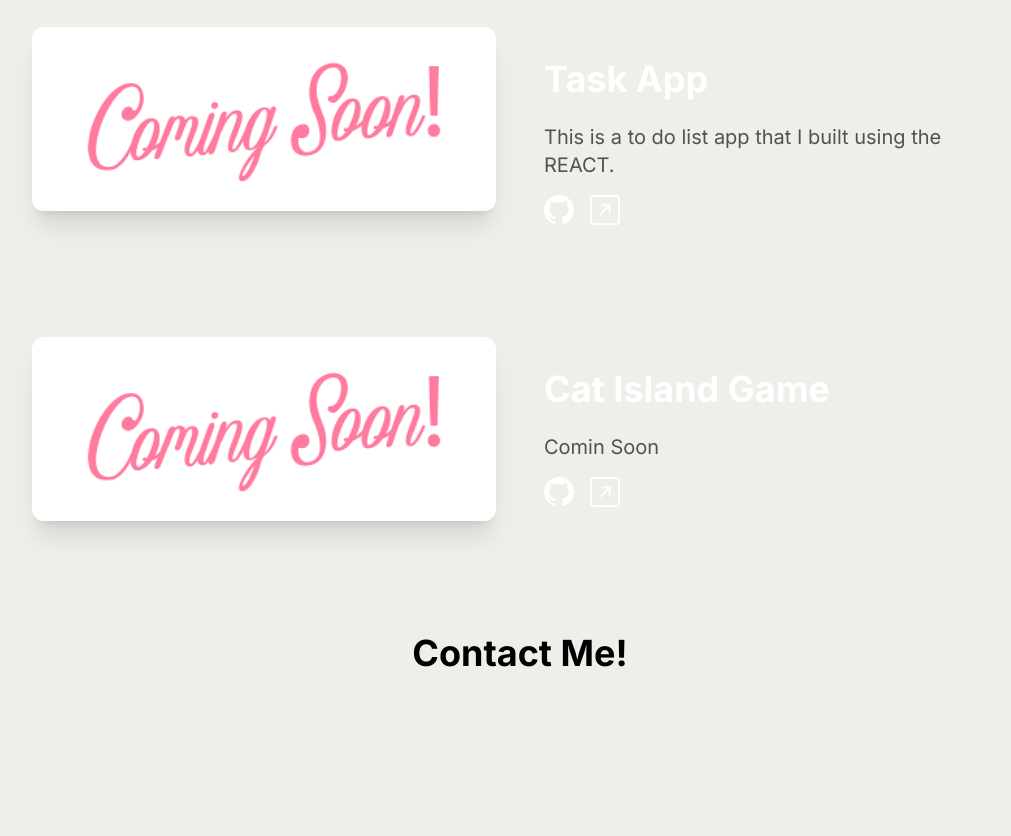
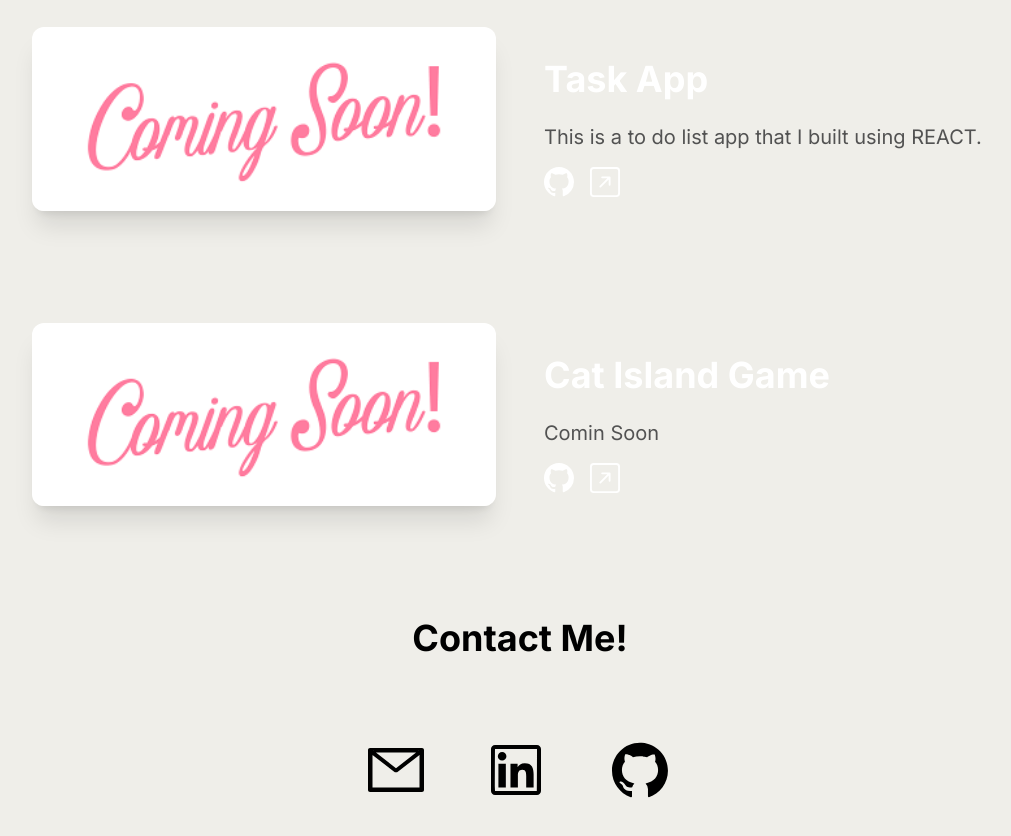
Before and after one commit to sandrab4/Mobile-Portfolio, a Next.js app: page / in a window 1280 px wide. Shown: the part 1480-2316 px from the top of the page, without its empty margins (120-1131 px from the left). Built offline with nearby package versions, Linux system fonts and the light colour scheme.

Commit message:
contact updates

```diff
--- a/src/components/Contact.tsx
+++ b/src/components/Contact.tsx
@@ -1,20 +1,35 @@
 import React from 'react';
-import {
-  AiOutlineMail,
-  AiOutlineLinkedin,
-  AiOutlineGithub,
-} from "react-icons/ai"
+import { AiOutlineMail, AiOutlineLinkedin, AiOutlineGithub } from 'react-icons/ai';
 
 const Contact = () => {
   return (
-    <section id="contact">
-      <div className="my-12 pb-12 md:pt-16 md:pb-48">
-        <h1 className="text-center font-bold text-4xl text-black">
-          Contact Me!
-        </h1>
-          </div>
+    <section id="contact" className="my-12 pb-12 md:pt-16 md:pb-48">
+      <h1 className="text-center font-bold text-4xl text-black transform hover:scale-110 transition-all duration-300">
+        Contact Me!
+      </h1>
+      <div className="flex justify-center pt-20">
+        <a href="https://mail.google.com/mail?view=cm&fs=1&to=barrongsandra@gmail.com&su=Draft" target="_blank">
+          <AiOutlineMail className="w-16 h-16 text-black hover:text-white duration-300 hover:-translate-y-1 transition-transform cursor-pointer" />
+        </a>
+        <a
+          href="https://www.linkedin.com/in/sandrabarron4/"
+          target="_blank"
+          rel="noopener noreferrer"
+          className="mx-14 hover:-translate-y-1 transition-transform cursor-pointer"
+        >
+          <AiOutlineLinkedin className="w-16 h-16 text-black hover:text-white transition-all duration-300"/>
+        </a>
+        <a
+          href="https://github.com/sandrab4"
+          target="_blank"
+          rel="noopener noreferrer"
+          className="mx-1 hover:-translate-y-1 transition-transform cursor-pointer"
+        >
+          <AiOutlineGithub className="w-16 h-16 text-black hover:text-white transition-all duration-300"/>
+        </a>
+      </div>
     </section>
-  )
-}
+  );
+};
 
 export default Contact;
--- a/src/components/Navbar.tsx
+++ b/src/components/Navbar.tsx
@@ -74,18 +74,8 @@ export default function Navbar() {
           <div
             id="fontSize"
             className={`flex flex-shrink items-center md:block ${
-              navbar ? "block" : "hidden"
-            }`}
+              navbar ? "block" : "hidden"}`}
           >
-            <style>
-              {`
-            @media (min-width:640px){
-              #fontSize{
-                font-size:1em:
-              }
-            }
-            `}
-            </style>
             <div className="flex items-center flex-row">
               {NAV_ITEMS.map((item, idx) => {
                 return (
@@ -93,7 +83,7 @@ export default function Navbar() {
                     key={idx}
                     to={item.page}
                     className={
-                      "inline-block text-neutral-900  hover:text-neutral-500 dark:text-neutral-100 px-5 md:px-3"
+                      "inline-block text-neutral-900  hover:text-neutral-500 dark:text-neutral-100 px-3 md:px-3"
                     }
                     activeClass="active"
                     spy={true}
--- a/src/components/Projects.tsx
+++ b/src/components/Projects.tsx
@@ -15,7 +15,7 @@ const projects = [
   },
   {
     name: "Task App",
-    description: "This is a to do list app that I built using the REACT.",
+    description: "This is a to do list app that I built using REACT.",
     image: "/coming.png",
     github: "",
     link: "",
```
